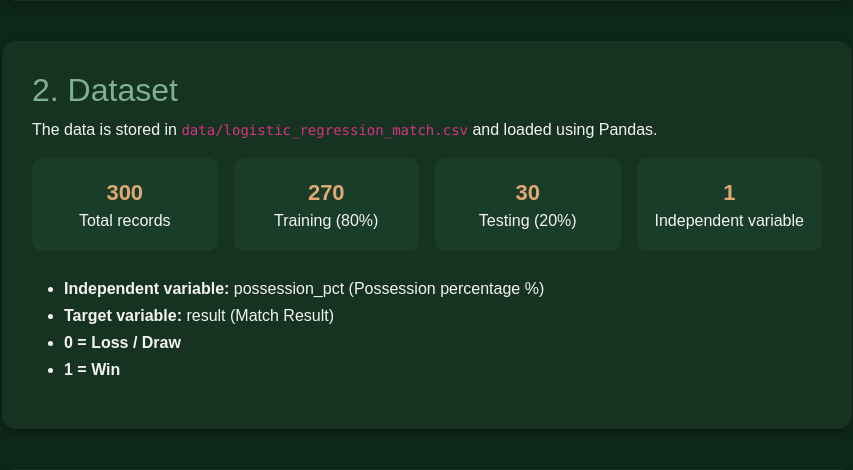
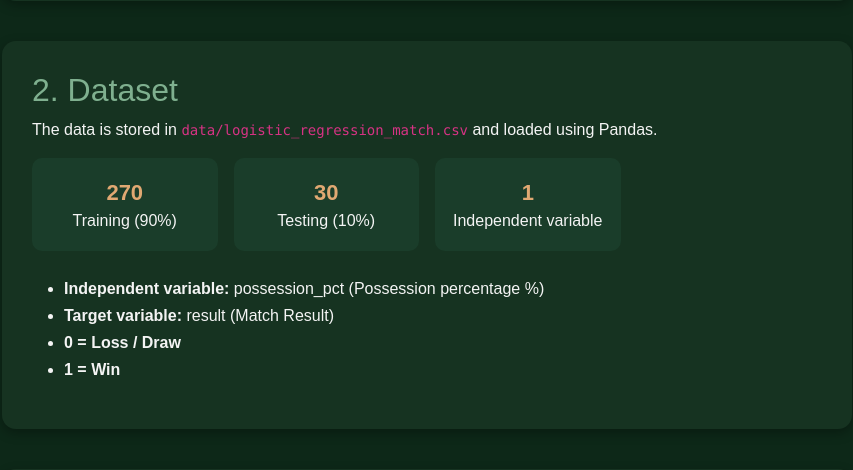
Before and after one commit to juanpablolc28/Machine_learning, a Flask app: page /LogisticRegression in a window 1280 px wide. Shown: the part 588-1058 px from the top of the page, without its empty margins (213-1066 px from the left). Run offline with Flask 3, Linux system fonts and the light colour scheme.

Commit message:
Update train/test percentages to 90/10 in LDA and Logistic Regression HTML files

```diff
--- a/templates/logistic_regression_application.html
+++ b/templates/logistic_regression_application.html
@@ -38,9 +38,8 @@
         <h2>2. Dataset</h2>
         <p>The data is stored in <code>data/logistic_regression_match.csv</code> and loaded using Pandas.</p>
         <div class="row g-3">
-            <div class="col-md-3 col-6"><div class="stat-card"><div class="stat-value">{{ summary.n_records }}</div>Total records</div></div>
-            <div class="col-md-3 col-6"><div class="stat-card"><div class="stat-value">{{ summary.n_train }}</div>Training (80%)</div></div>
-            <div class="col-md-3 col-6"><div class="stat-card"><div class="stat-value">{{ summary.n_test }}</div>Testing (20%)</div></div>
+            <div class="col-md-3 col-6"><div class="stat-card"><div class="stat-value">{{ summary.n_train }}</div>Training (90%)</div></div>
+            <div class="col-md-3 col-6"><div class="stat-card"><div class="stat-value">{{ summary.n_test }}</div>Testing (10%)</div></div>
             <div class="col-md-3 col-6"><div class="stat-card"><div class="stat-value">1</div>Independent variable</div></div>
         </div>
         <ul class="mt-4">
@@ -59,13 +58,12 @@
 
     <div class="section">
         <h2>4. Train / Test Split</h2>
-        <p>The dataset was split using scikit-learn's <code>train_test_split()</code>: <strong>80%</strong> of the matches were used to train the model, and the remaining <strong>20%</strong> were kept aside for testing (see the Evaluation Metrics page).</p>
+        <p>The dataset was split using scikit-learn's <code>train_test_split()</code>: <strong>90%</strong> of the matches were used to train the model, and the remaining <strong>10%</strong> were kept aside for testing (see the Evaluation Metrics page).</p>
     </div>
 
     <div class="section">
         <h2>5. Model Pipeline</h2>
-        <p class="text-center mb-0">CSV Dataset &rarr; Pandas &rarr; X and y &rarr; 80/20 Split &rarr; Logistic Regression Training &rarr; Predictions &rarr; Evaluation &rarr; New Classifications</p>
-    </div>
+        <p class="text-center mb-0">CSV Dataset &rarr; Pandas &rarr; X and y &rarr; 90/10 Split &rarr; Logistic Regression Training &rarr; Predictions &rarr; Evaluation &rarr; New Classifications</p>
 
     <div class="section">
         <h2>6. Binary Classification Form</h2>
```
Also changed, not shown: templates/lda_application.html (+4 -4 lines).
